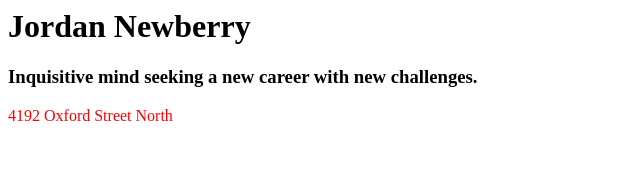
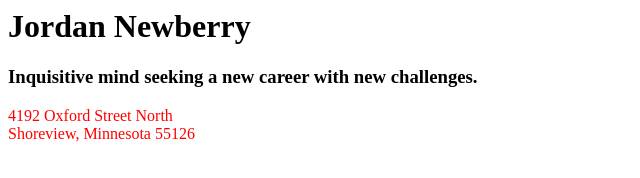
Before and after one commit to jordanNewberry21/jordannewby.github.io, a plain HTML site: page index.html in a window 1280 px wide. Shown: the whole page, without its empty margins (0-640 px from the left). Drawn offline with Linux system fonts and the light colour scheme.

Commit message:
Update index.html

```diff
--- a/index.html
+++ b/index.html
@@ -9,6 +9,7 @@
     <h1>Jordan Newberry</h1>
     <h3>Inquisitive mind seeking a new career with new challenges.</h3>
 
-    <p>4192 Oxford Street North</p>
+    <p>4192 Oxford Street North<br />
+    Shoreview, Minnesota 55126</p>
   </body>
 </html>
```
